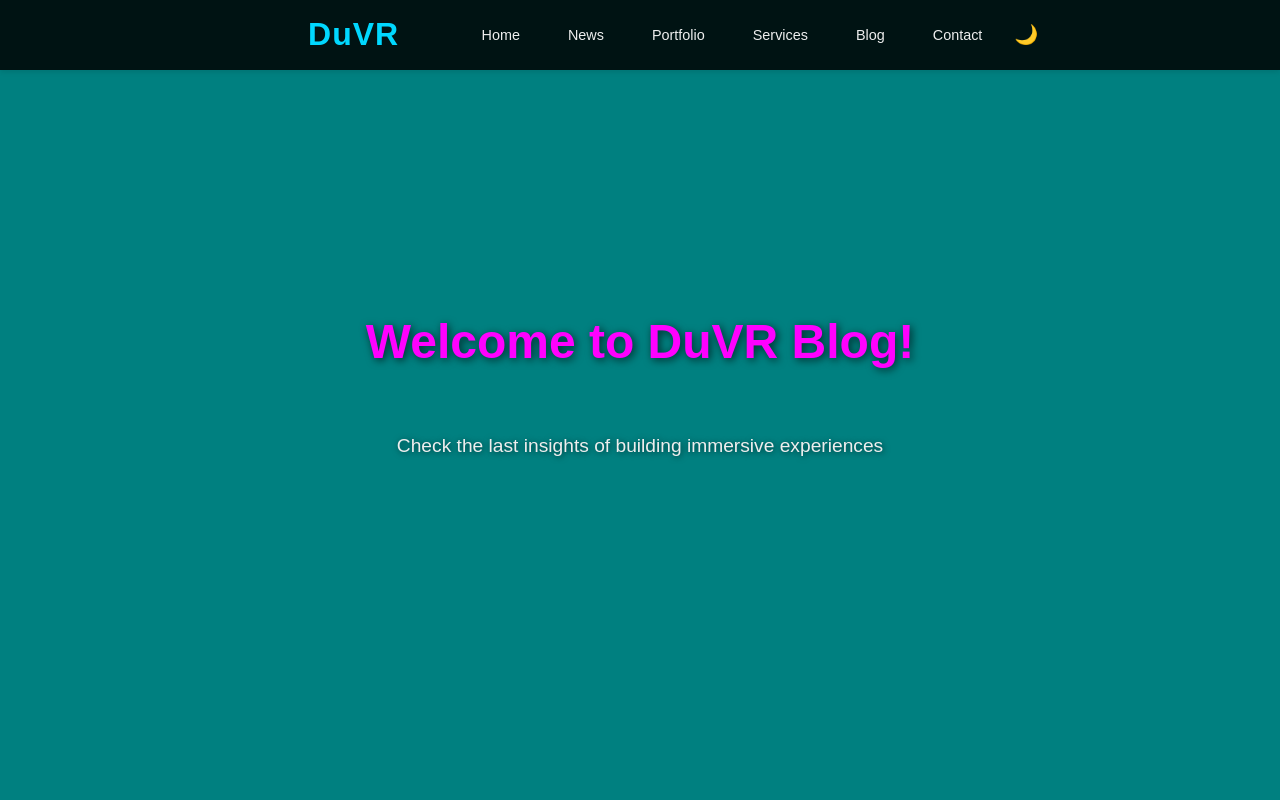
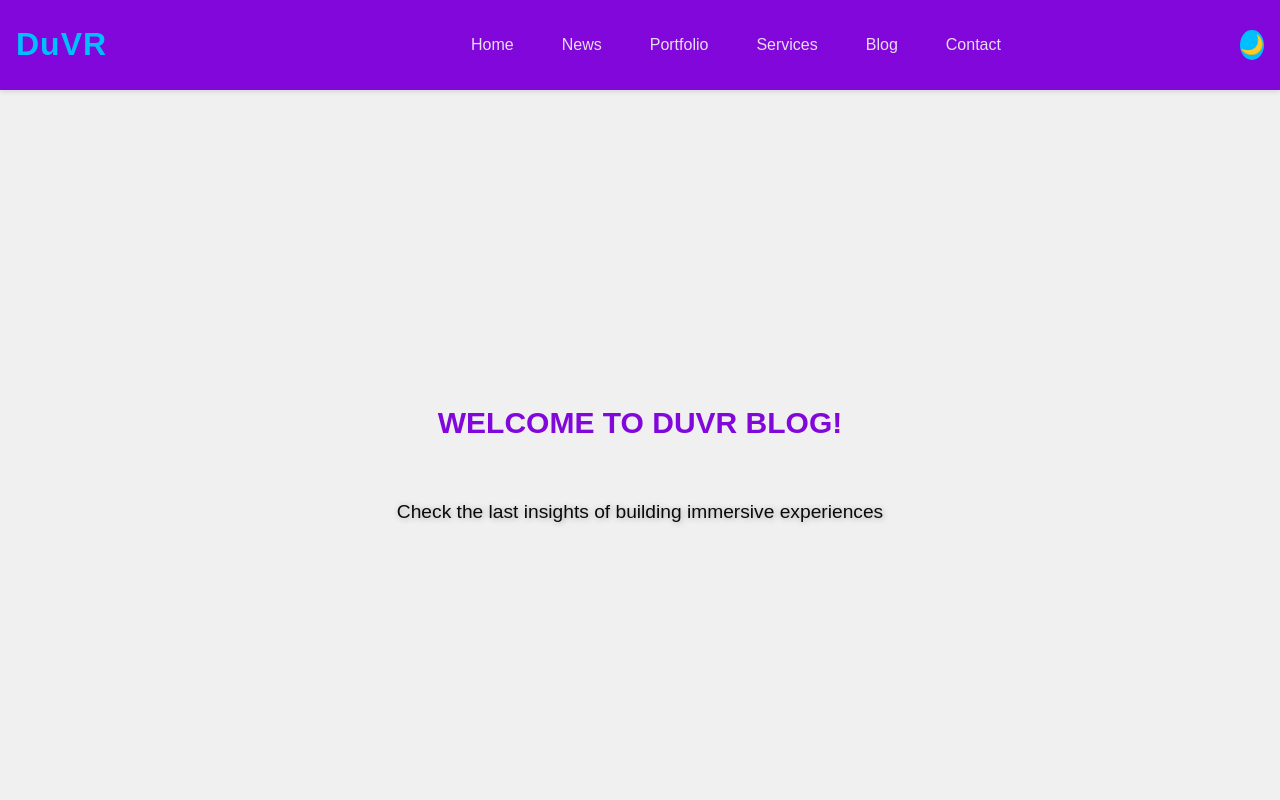
Before and after one commit to DMPena/DuVRWebSite, a website: page blog.html in a window 1280 px wide. Shown: the top 800 px of the page. Drawn offline with Linux system fonts and the light colour scheme; files whose address does not match are found by name.

Commit message:
changed collor pallets and navbar and footer adjusted

```diff
--- a/css/components/colors.css
+++ b/css/components/colors.css
@@ -1,12 +1,25 @@
 /* Brand Colors */
 :root {
-    --primary-color: #00d8ff;
-    --secondary-color: #eeeeee;/* RGB(255, 255, 255)  RGB(255, 255, 255)*/
-    --background-secondary-color: #ff00ff;
-    --accent-color: #ff00ff;/* RGB(255, 0, 255)  RGB(255, 0, 255)*/
+    --primary-color: #8107DA;/* RGB(0, 191, 255)  HSL(195, 100%, 50%)*/
+    --secondary-color: #00BFFF ;/* RGB(255, 255, 255)  RGB(255, 255, 255)*/
+    --terceary-color: #e1fdff; /* Off-white color */
+
+    --primary-dark: #00BFFF;/* RGB(0, 191, 255)  HSL(195, 100%, 50%)*/
+    --secondary-dark: #8107DA ;/* RGB(255, 255, 255)  RGB(255, 255, 255)*/
+    --terceary-dark: #160C28; /* Dark background color */
+
+    --primary-light: #00BFFF;/* RGB(0, 191, 255)  HSL(195, 100%, 50%)*/
+    --secondary-light: #8107DA ;/* RGB(255, 255, 255)  RGB(255, 255, 255)*/
+
+    --background-color: #f0f0f0 ; /* Softer dark background */
+    --background-darkmode: #121212;
+
     --hero-text-color: #00ffff;/* RGB(0, 255, 255)  HSL(180, 100%, 50%)*/
-    --background-color: #008080 ; /* Softer dark background */
-    --background-hover: #008080ab ; /* Softer dark background */
+
+    --background-hover: rgb(54, 255, 242) ; /* Softer dark background */
+    --background-gradient: linear-gradient(to right, #490069, #ff00ff,#007bff,#008080); /* Gradient from primary to secondary color */
      /* --background-color: #121212;RGB(18, 18, 18)  HSL(0, 0%, 7%) */
-     --text-color: #eeeeee; /* Off-white text */
+    --text-color: #0a0a0a; /* Off-white text */
+    --text-color-dark: #eeee; /* Lighter text */
+    --accent-color: #8107DA;/* RGB(255, 0, 255)  RGB(255, 0, 255)*/
 }
--- a/css/components/footer.css
+++ b/css/components/footer.css
@@ -1,8 +1,11 @@
 /* Layout: Footer */
 footer {
-    background: #000000;
-    padding: 2rem 0;
+    background: var(--primary-color);
+    padding: 2rem 0rem;
     text-align: center;
+    border-top-left-radius: 150px;
+    border-top-right-radius: 150px;
+    max-height: 15vh;
 }
 
 footer .social-links {
--- a/css/components/navbar.css
+++ b/css/components/navbar.css
@@ -5,18 +5,14 @@
 }
 
 .navbar {
-    min-height: 70px;
+    min-height: 90px;
+    width: 100%;
     display: flex;
     flex-direction: row;
     justify-content: space-between;
     align-items: center;
     padding: 0 1rem;
-    /* width: 100%;
-    max-width: 1200px;
-
-    Ensure spacing */
-
-}
+    background: var(--primary-color);
 
 .nav-menu {
 
@@ -26,23 +22,31 @@
     justify-content: space-between;
     gap: 1rem;
     transition: all 0.3s ease;
-
 }
 
 
 .nav-links {
     text-decoration: none;
-    color: var(--secondary-color);
-    font-size: 0.9rem;
+    font-size: 1rem;
     font-weight: 500;
     padding: 0.5rem 1rem;
     border-radius: 20px;
     transition: color 0.3s ease, background 0.3s ease;
+    background-color: rgba(0, 0, 0, 0);
+}
+.nav-links li{
+    font-size: 1.2rem;
+    font-weight: 700;
+    letter-spacing: 1px;
+    padding-right: 10%;
+}
+a.nav-links {
+    color: var(--text-color-dark);
 }
 .nav-links:hover {
-    color: var(--primary-color);
-    background:var(--background-hover);
-    /* Subtle hover background */
+
+    color: rgb(0, 0, 0);
+    background: var(--background-hover);
 }
 
 /* Mobile hamburguer Toggle */
@@ -52,7 +56,6 @@
     color: var(--primary-color);
     cursor: pointer;
     transition: transform 0.3s ease;
-
 }
 
 .hamburguer:hover {
--- a/css/style.css
+++ b/css/style.css
@@ -2,17 +2,13 @@
 body {
     display: flex;
     flex-direction: column;
-    /* Stack elements vertically */
     min-height: 100vh;
     font-family: 'Robot', sans-serif;
     line-height: 1.6;
     background: var(--background-color);
     color: var(--text-color);
     overflow-x: hidden;
-    /* Use with caution */
     margin: 0;
-    /* Reset margin on body */
-    /* background: linear-gradient(to bottom, #121212, #00d8ff); */
 }
 
 a {
@@ -25,7 +21,6 @@ a:hover {
 
 p {
     margin-bottom: 1rem;
-    /* Add spacing between paragraphs */
 }
 
 h1,
@@ -43,15 +38,14 @@ header {
     top: 0;
     left: 0;
     width: 100%;
-    height: 70px;
-    background: rgba(0, 0, 0, 0.85);
+    height: 90px;
+    /* background: rgba(0, 0, 0, 0.85); */
     backdrop-filter: blur(5px);
     display: flex;
     justify-content: center;
     align-items: center;
     z-index: 100;
     box-shadow: 0 2px 5px rgba(0, 0, 0, 0.1);
-    /* Subtle shadow for depth */
 }
 
 
@@ -59,7 +53,7 @@ header {
 .logo {
     font-size: 2rem;
     font-weight: 700;
-    color: var(--primary-color);
+    color: var(--secondary-color);
     letter-spacing: 1px;
     padding-right: 10%;
 }
@@ -78,14 +72,14 @@ header {
 .theme-toggle {
     font-size: 1.2rem;
     cursor: pointer;
-    margin-left: 1rem;
+    justify-content: center;
     transition: transform 0.3s ease;
-
+    border-radius: 50%;
+    background-color: var(--secondary-color);
 }
 
 .theme-toggle:hover {
     transform: rotate(20deg);
-    /* Slight rotation on hover */
 }
 
 
@@ -94,7 +88,6 @@ main {
     margin-top: 70px;
     flex: 1;
     width: 100%;
-    /* Adjust according to the header size */
 }
 
 /* Components: Hero Section */
@@ -106,8 +99,9 @@ main {
     justify-content: center;
     align-items: center;
     text-align: center;
-    padding: 0rem;
+    padding: rem;
     overflow: hidden;
+    margin-top: 5rem;
 }
 
 .hero-video {
@@ -119,26 +113,30 @@ main {
     object-fit: cover;
     z-index: -1;
     opacity: 0.7;
-    /* Slightly dim the video */
 }
 
-/*
- .hero-content {
-    z-index: 2;
-    color: var(--secondary-color);
-} */
 
 .hero h1 {
-    font-size: 3rem;
-    font-weight: bold;
-    text-shadow: 2px 2px 8px rgba(0, 0, 0, 0.7);
+    font-size: 30px;
     margin-bottom: 1rem;
+    text-transform: uppercase;
+    /* background-color:var(--background-gradient);
+    background-size: 200%;
+    background-clip: text;
+    -webkit-background-clip: text;
+    -webkit-text-fill-color: transparent;
+    animation: animate-gradient 2.5s linear infinite; */
+}
+@keyframes animate-gradient {
+    to {
+        background-position: 200%;
+    }
 }
 
 .hero p {
     font-size: 1.2rem;
     line-height: 1.8;
-    text-shadow: 1px 1px 6px rgba(0, 0, 0, 0.6);
+    text-shadow: 1px 1px 6px rgba(0, 0, 0, 0.3);
     max-width: 700px;
     margin: 2rem auto;
     padding: 0 1rem;
@@ -151,8 +149,6 @@ main {
 #services {
     text-align: center;
     padding: 2rem;
-    /* background: linear-gradient(0deg, var(--background-color), var(--primary-color)); */
-    /* Added padding for spacing */
 }
 
 .box-fiver {
@@ -173,7 +169,6 @@ main {
 
 .contact-hero {
     position: relative;
-    /* min-height: 100vh; */
     display: flex;
     flex-direction: column;
     justify-content: center;
@@ -211,18 +206,15 @@ main {
 }
 
 .social-links svg {
-    /* Target inline SVGs */
     width: 30px;
     height: 30px;
 }
 
 .social-links img {
-    /* Target SVGs using <img> tag */
     width: 30px;
     height: 30px;
 }
 
 .social-links a:hover svg {
     fill: #007bff;
-    /* Change color on hover */
 }
```
